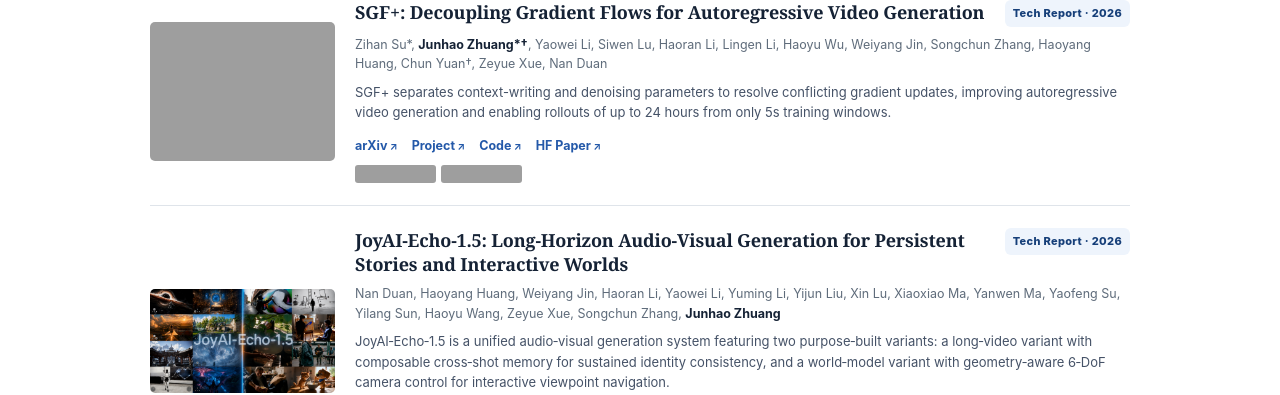
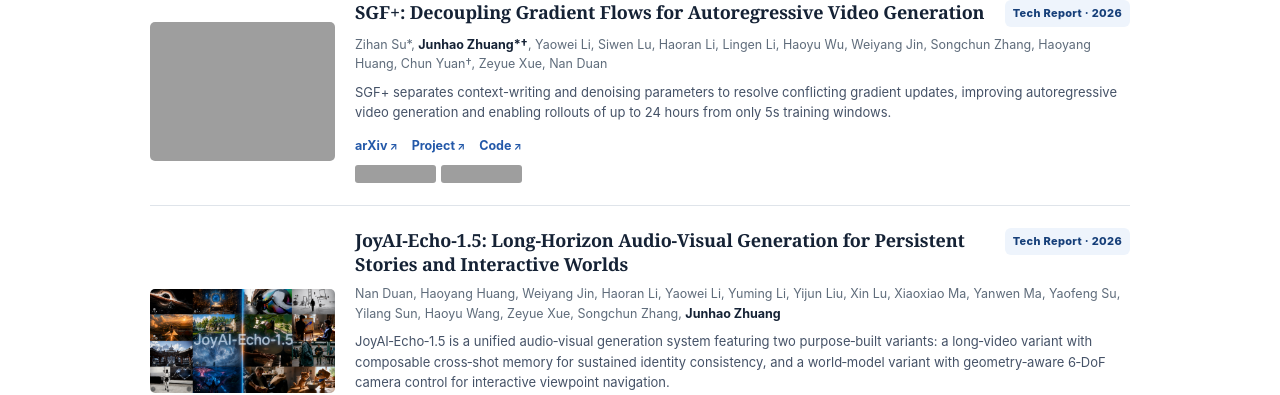
Before and after one commit to zhuang2002/zhuang2002.github.io, a Jekyll site: the page built from _pages/about.html, in a window 1280 px wide and 900 px high, scrolled down 1414 px. Shown: the part 122-517 px from the top of the window. Built offline with Jekyll 4.4.1, drawn with Linux system fonts in a browser that asks for light colours; grey boxes are pictures that could not be loaded.

Commit message:
Remove HF Paper link from SGF+ homepage entry

```diff
--- a/_pages/about.html
+++ b/_pages/about.html
@@ -344,7 +344,7 @@ redirect_from:
             <div class="paper-topline"><h3>SGF+: Decoupling Gradient Flows for Autoregressive Video Generation</h3><span class="venue">Tech Report · 2026</span></div>
             <p class="authors">Zihan Su*, <b>Junhao Zhuang*†</b>, Yaowei Li, Siwen Lu, Haoran Li, Lingen Li, Haoyu Wu, Weiyang Jin, Songchun Zhang, Haoyang Huang, Chun Yuan†, Zeyue Xue, Nan Duan</p>
             <p class="paper-desc">SGF+ separates context-writing and denoising parameters to resolve conflicting gradient updates, improving autoregressive video generation and enabling rollouts of up to 24 hours from only 5s training windows.</p>
-            <div class="paper-links"><a href="https://arxiv.org/abs/2610.10429">arXiv</a><a href="https://zihan-su.github.io/self-gradient-forcing-plus">Project</a><a href="https://github.com/Zihan-Su/Self_Gradient_Forcing_Plus">Code</a><a href="https://huggingface.co/papers/2610.10429">HF Paper</a></div>
+            <div class="paper-links"><a href="https://arxiv.org/abs/2610.10429">arXiv</a><a href="https://zihan-su.github.io/self-gradient-forcing-plus">Project</a><a href="https://github.com/Zihan-Su/Self_Gradient_Forcing_Plus">Code</a></div>
             <div class="repo-stats"><a href="https://github.com/Zihan-Su/Self_Gradient_Forcing_Plus"><img src="https://img.shields.io/github/stars/Zihan-Su/Self_Gradient_Forcing_Plus?style=social" alt="GitHub stars for SGF+"></a><a href="https://github.com/Zihan-Su/Self_Gradient_Forcing_Plus/forks"><img src="https://img.shields.io/github/forks/Zihan-Su/Self_Gradient_Forcing_Plus?style=social" alt="GitHub forks for SGF+"></a></div>
           </div>
         </article>
```
